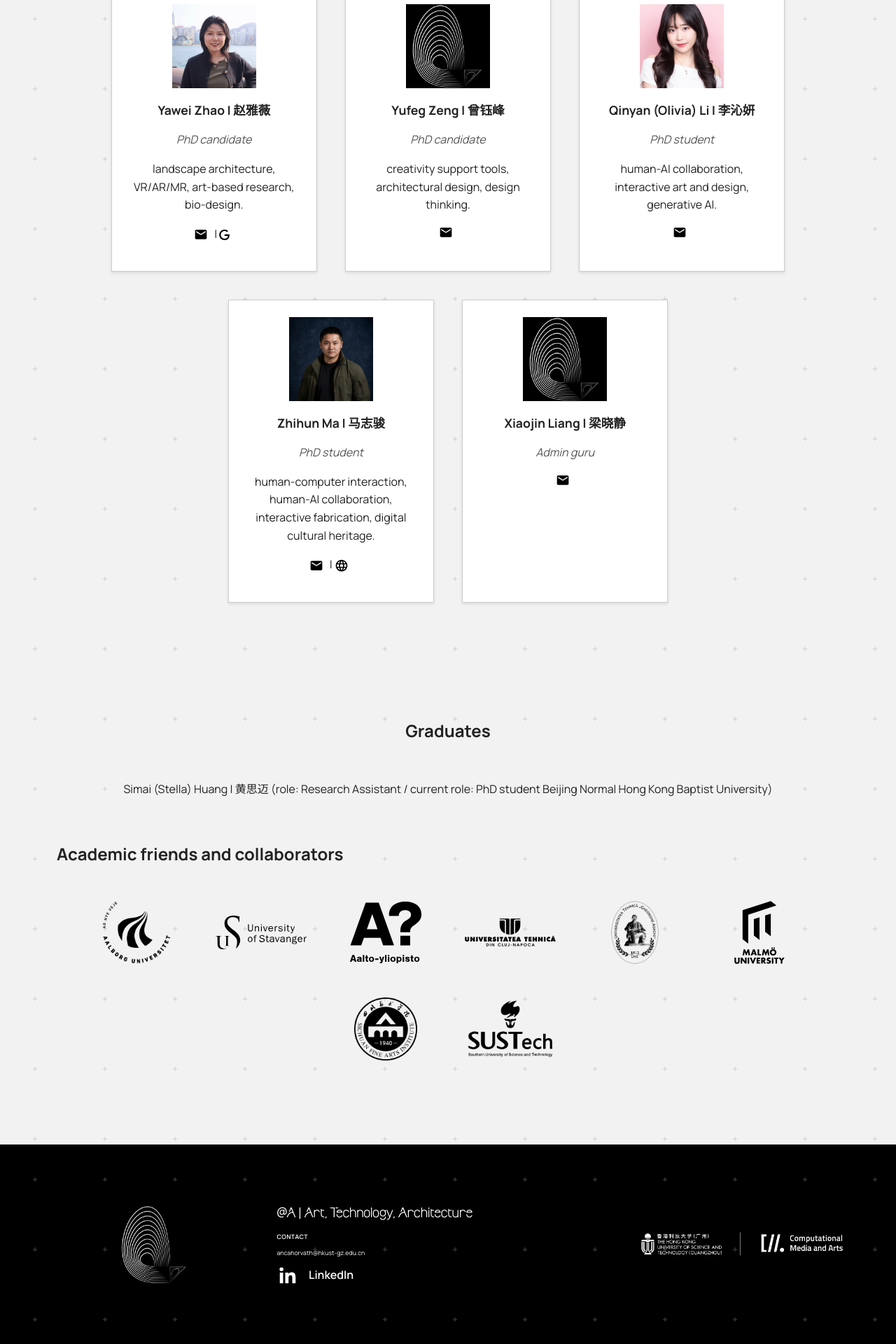
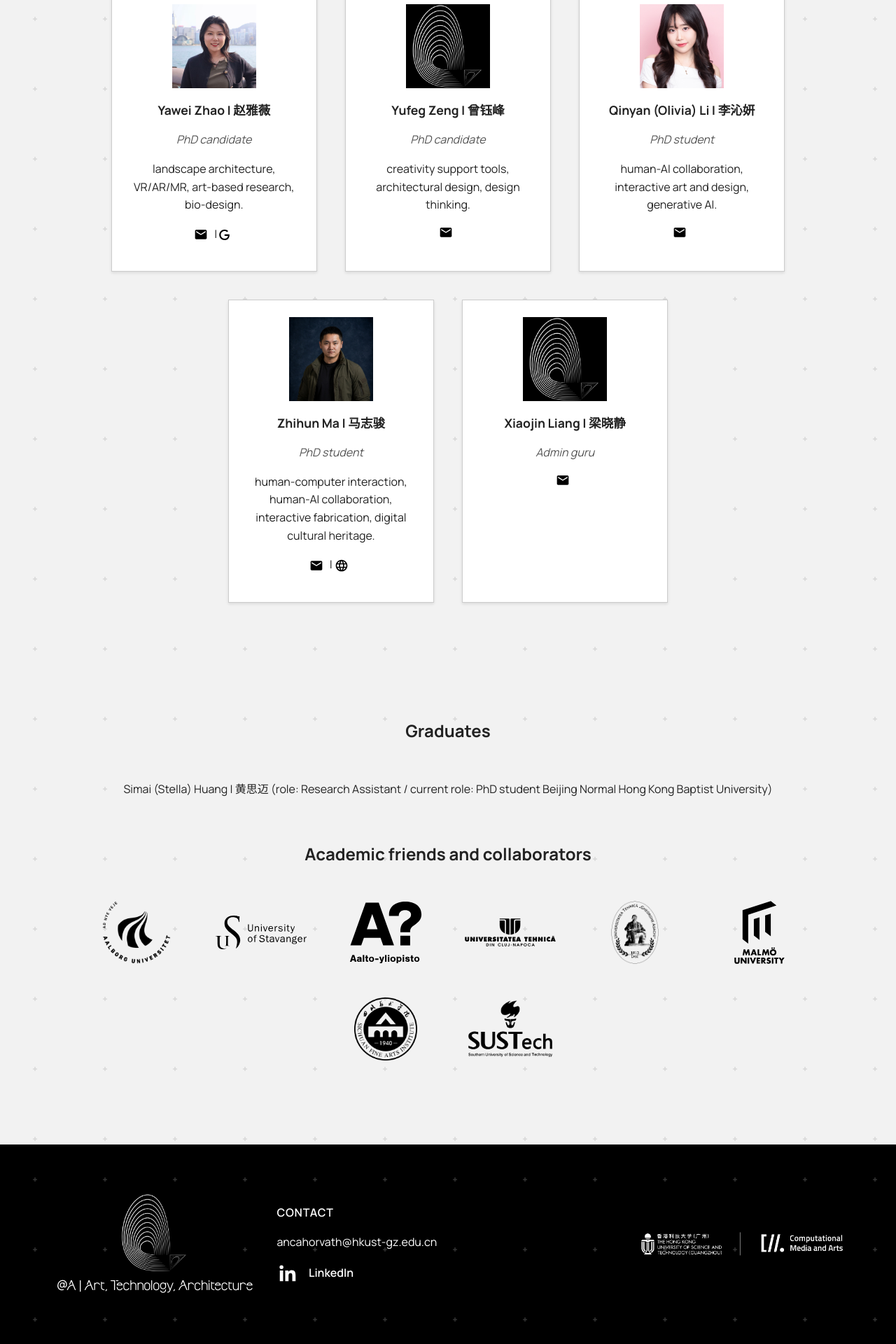
Before and after one commit to anqua/at-a, a Jekyll site: the page built from people.md, in a window 1280 px wide. Shown: the part 1823-3743 px from the top of the page at 70% size. Built offline with Jekyll 4.4.1, drawn with Linux system fonts in a browser that asks for light colours.

Commit message:
Center collaborators heading, move footer text below logo, match font sizes
- people.md: center "Academic friends and collaborators" via
  kramdown's IAL syntax ({: .section-heading-center}), matching how
  #graduates is already centered
- Footer: move "@A | Art, Technology, Architecture" out of the
  Contact column and into the logo column, below the @A logo image
  (column switched to flex-direction: column with a gap to space
  image and text)
- Footer: "Contact" heading and the email link now render at 1rem
  (16px), matching the LinkedIn label's existing size, instead of
  inheriting the tiny 0.55em footer-inner cascade

Verified with a local build + browser checks: h2 text-align computes
to center; footer-group-name's top position is below the logo's
bottom edge; footer-heading, footer-email, and the LinkedIn label
all compute to identical 16px font-size; no overflow at 1600px or
375px mobile.

```diff
--- a/_layouts/default.html
+++ b/_layouts/default.html
@@ -37,11 +37,11 @@
     <div class="footer-grid">
       <div class="footer-col footer-col-side">
         <img src="/at-a/assets/images/Logo_AtA.png" alt="@A logo" class="footer-logo-ata">
+        <span class="footer-group-name">@A | Art, Technology, Architecture</span>
       </div>
       <div class="footer-col footer-contact">
-        <span class="footer-group-name">@A | Art, Technology, Architecture</span>
         <p class="footer-heading">Contact</p>
-        <p>
+        <p class="footer-email">
           <a href="mailto:ancahorvath@hkust-gz.edu.cn">ancahorvath@hkust-gz.edu.cn</a>
         </p>
         <div class="footer-social">
--- a/assets/css/style.css
+++ b/assets/css/style.css
@@ -318,6 +318,10 @@ h1 {
   text-align: center;
 }
 
+.section-heading-center {
+  text-align: center;
+}
+
 #collaborators {
   max-width: var(--content-width);
   margin: 1.5em auto 0;
@@ -377,7 +381,7 @@ h1 {
   font-family: "Molgan", system-ui, -apple-system, BlinkMacSystemFont, "Segoe UI", sans-serif;
   font-size: 2em;
   font-weight: 400;
-  margin-bottom: 0.8em;
+  text-align: center;
 }
 
 .footer-grid {
@@ -399,16 +403,23 @@ h1 {
 
 .footer-heading {
   font-weight: 600;
+  font-size: 1rem;
   margin: 0 0 0.6em;
   text-transform: uppercase;
   letter-spacing: 0.05em;
 }
 
+.footer-email {
+  font-size: 1rem;
+}
+
 .footer-col-center,
 .footer-col-side {
   display: flex;
+  flex-direction: column;
   align-items: center;
   justify-content: center;
+  gap: 0.6em;
   flex: 1 1 160px;
 }
 
--- a/people.md
+++ b/people.md
@@ -34,6 +34,7 @@ Simai (Stella) Huang \| 黄思迈 (role: Research Assistant / current role: PhD
 </div>
 
 ## Academic friends and collaborators
+{: .section-heading-center }
 
 <div id="collaborators">
 {% for collab in site.data.collaborators %}
```
